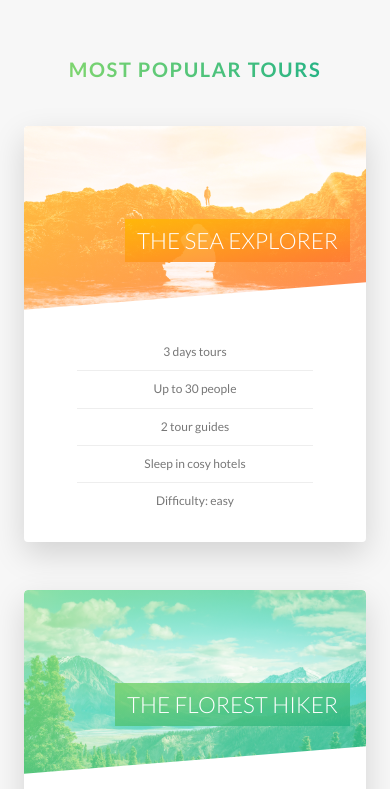
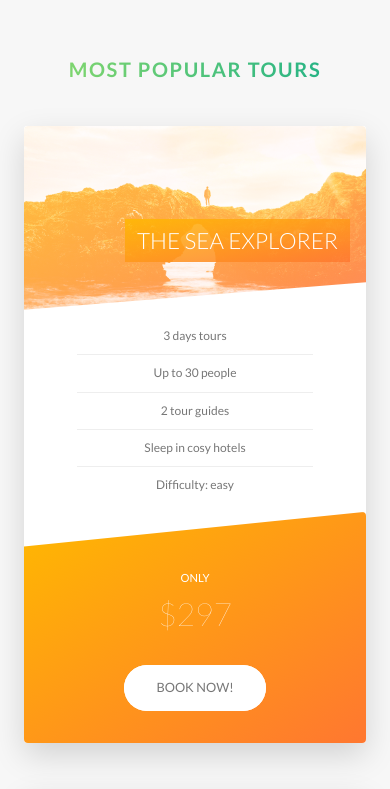
Before and after one commit to CarlosHSilvaVieira/natours, a website: page index.html in a window 390 px wide. Shown: the part 2520-3309 px from the top of the page. Drawn offline with Linux system fonts and the light colour scheme.

Commit message:
Change card to tablet and phone

```diff
--- a/sass/components/_card.scss
+++ b/sass/components/_card.scss
@@ -158,4 +158,53 @@
         font-size: 6rem;
         font-weight: 100;
     }
+
+    @include respond(tab-port) {
+        height: auto;
+        border-radius: 3px;
+        background-color: $color-white;
+        box-shadow: 0 1.5rem 4rem rgba($color-dark, .15);
+
+        &__side {
+            height: auto;
+            position: relative;
+            backface-visibility: visible;
+            box-shadow: none;
+
+            &--back {
+                transform: rotateY(0deg);
+                clip-path: polygon(0% 15%, 100% 0%, 100% 100%, 0% 100%);
+            }
+        }
+
+        &:hover &__side--front {
+            transform: rotateY(0deg);
+        }
+
+        &__details {
+            padding: 1rem 3rem;
+        }
+
+        // Back side style
+        &__cta {
+            position: relative;
+            top: 0;
+            left: 0;
+
+            padding: 7rem 4rem 4rem 4rem;
+            transform: translate(0);
+        }
+
+        &__price-box {
+            margin-bottom: 3rem;
+        }
+
+        &__price-only {
+            font-size: 1.4rem;
+        }
+
+        &__price-value {
+            font-size: 4rem;
+        }
+    }
 }
```
Also changed, not shown: css/style.css.
